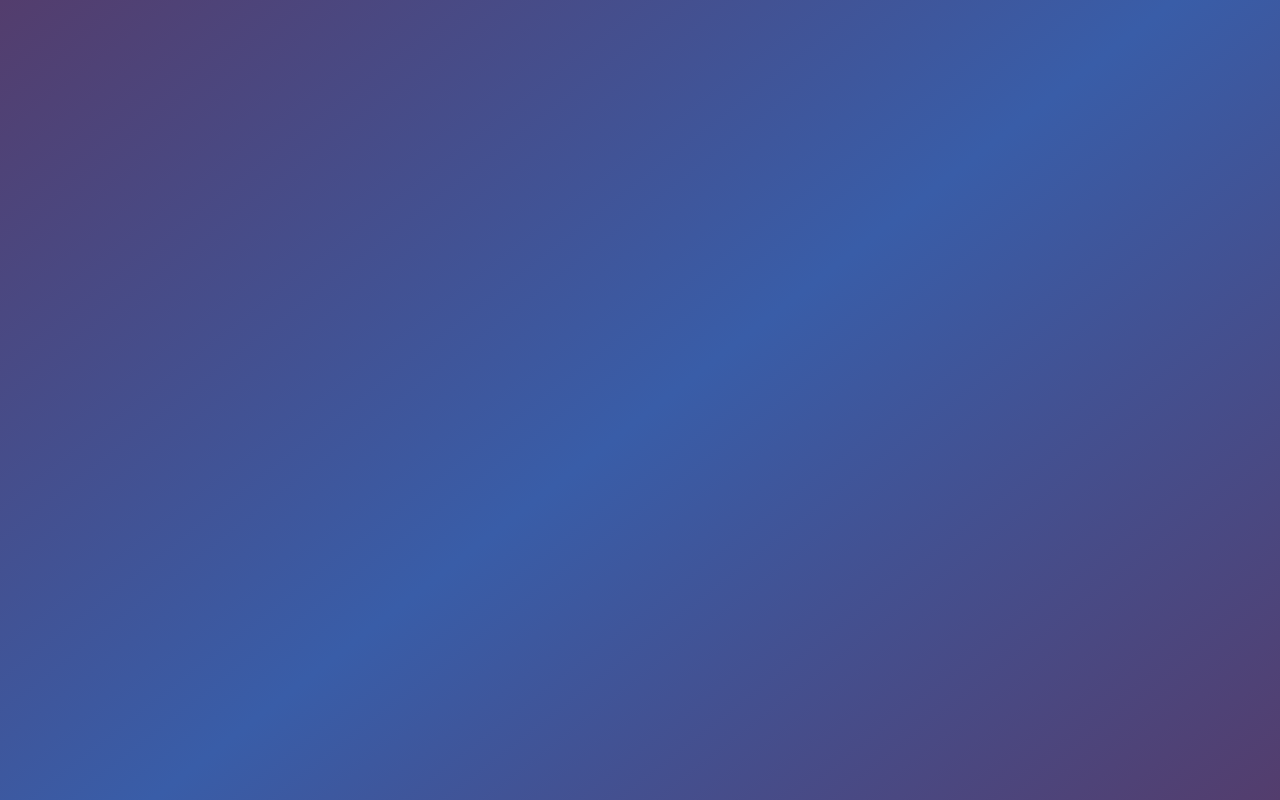
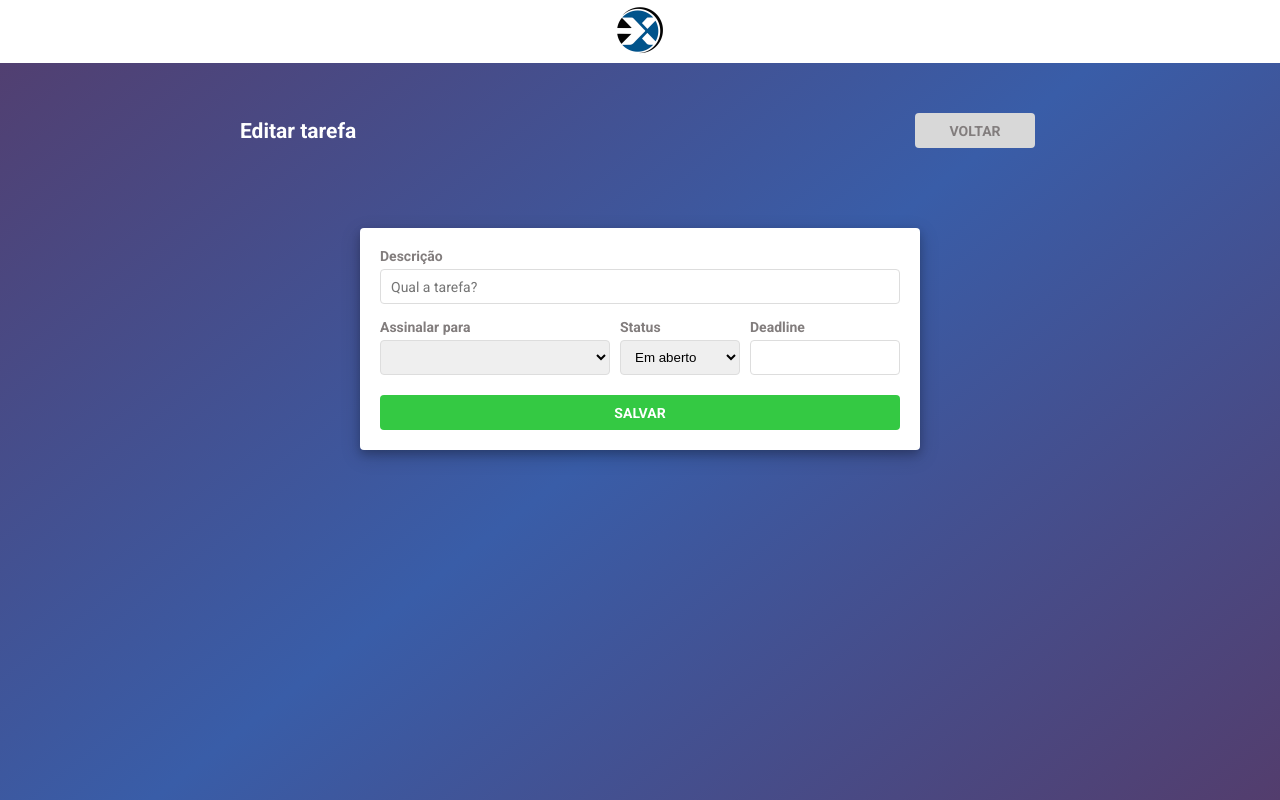
Before and after one commit to edilsonlm217/desafio-nextem, a React (Create React App) app in the folder frontend/: page /edit in a window 1280 px wide. Built offline with nearby package versions, Linux system fonts and the light colour scheme.

Commit message:
cria pagina de adicionar e editar tarefa

```diff
--- a/frontend/src/pages/AddTask/index.js
+++ b/frontend/src/pages/AddTask/index.js
@@ -1,9 +1,56 @@
 import React from 'react';
+import { Link } from 'react-router-dom';
 
-// import { Container } from './styles';
+import MainHeader from '../../components/Header';
+
+import { Container, SubHeader, Form } from './styles';
 
 export default function AddTask() {
   return (
-    <div />
+    <Container>
+      <MainHeader />
+			<SubHeader>
+				<strong>Adicionar tarefa</strong>
+				<div>
+					<Link to="/dashboard">
+						<button>VOLTAR</button>
+					</Link>
+				</div>
+			</SubHeader>
+      <Form>
+        <label>
+          Descrição
+          <input placeholder="Qual a tarefa?" />
+        </label>
+
+        <div>
+          <label className="responsavel">
+              Assinalar para
+              <select>
+                <option value="null"></option>
+                <option value="Edilson Lima">Edilson Lima</option>
+                <option value="Hemilly Júlia">Hemilly Júlia</option>
+                <option value="Moany Rocha">Moany Rocha</option>
+                <option value="Tereza Chagas">Tereza Chagas</option>
+              </select>
+          </label>
+          <label className="status">
+              Status
+              <select>
+                <option value="Em aberto">Em aberto</option>
+                <option value="Done">Done</option>
+                <option value="WIP">WIP</option>
+                <option value="Review">Review</option>
+                <option value="ToDo">To Do</option>
+              </select>
+          </label>
+          <label className="deadline">
+              Deadline
+              <input type="date" max="1979-12-31" />
+          </label>
+        </div>
+        <button>SALVAR</button>
+      </Form>
+    </Container>
   );
 }
--- /dev/null
+++ b/frontend/src/pages/AddTask/styles.js
@@ -0,0 +1,120 @@
+import styled from 'styled-components';
+import { darken } from 'polished';
+
+export const Container = styled.div`
+  display: flex;
+  flex-direction: column;
+  align-items: center;
+`;
+
+export const SubHeader = styled.div`
+    display: flex;
+    flex-direction: row;
+
+    align-items: center;
+    justify-content: space-between;
+
+    width: 100%;
+    margin-top: 50px;
+    margin-bottom: 30px;
+    max-width: 800px;
+    min-width: 500px;
+    color: #FFF;
+
+
+    strong {
+        font-size: 21px;
+        white-space: nowrap;
+    }
+
+    div {
+        white-space: nowrap;
+
+        button {
+            height: 35px;
+            width: 120px;
+            background: #D8D8D8;
+            border-radius: 4px;
+            border: none;
+            color: #827D7D;
+            margin-right: 5px;
+            font-weight: bold;
+        }
+
+        button:hover {
+            background: ${darken(0.1, '#D8D8D8')};
+        }
+    }
+`;
+
+export const Form = styled.div`
+    margin-top: 50px;
+    background: #FFF;
+    padding: 20px;
+    border: none;
+    border-radius: 4px;
+    box-shadow: 0 4px 8px 0 rgba(0, 0, 0, 0.2), 0 6px 20px 0 rgba(0, 0, 0, 0.19);
+
+
+    label {
+        display: flex;
+        flex-direction: column;
+        margin-bottom: 15px;
+        font-weight: bold;
+        color: #827D7D;
+
+        input {
+            height: 35px;
+            border: 1px solid #DDDDDD;
+            border-radius: 4px;
+            padding-left: 10px;
+            margin-top: 5px
+        }
+    }
+
+    .responsavel {
+        width: 230px;
+    }
+
+    .status {
+        margin-left: 10px;
+        margin-right: 10px;
+        width: 120px;
+    }
+
+    .deadline {
+        width: 150px;
+    }
+
+    div {
+        display: flex;
+        flex-direction: row;
+        justify-content: space-between;
+
+    }
+
+    button {
+        background: #34C943;
+        border-radius: 4px;
+        border: none;
+        height: 35px;
+        width: 100%;
+        color: #FFF;
+        font-weight: bold;
+        margin-top: 5px;
+    }
+
+    button:hover {
+        background: ${darken(0.1, '#34C943')};
+    }
+
+    select {
+        height: 35px;
+        border: 1px solid #DDDDDD;
+        border-radius: 4px;
+        padding-left: 10px;
+        margin-top: 5px
+    }
+
+
+`;
--- a/frontend/src/pages/Dashboard/index.js
+++ b/frontend/src/pages/Dashboard/index.js
@@ -1,7 +1,7 @@
 import React from 'react';
 import { Link } from 'react-router-dom';
 
-import MainHeader from '../../components/Header'
+import MainHeader from '../../components/Header';
 
 import { Container, TaskList, SubHeader } from './styles';
 
@@ -12,7 +12,7 @@ export default function Dashboard() {
 			<SubHeader>
 				<strong>Dashboard</strong>
 				<div>
-					<Link to="/alunos/cadastrar">
+					<Link to="/create">
 						<button type>ADICIONAR</button>
 					</Link>
 				</div>
--- a/frontend/src/pages/Dashboard/styles.js
+++ b/frontend/src/pages/Dashboard/styles.js
@@ -137,21 +137,7 @@ export const SubHeader = styled.div`
         }
 
         button:hover {
-            background: ${darken(0.1, '#EE4D64')};
-        }
-
-        input {
-            height: 35px;
-            width: 250px;
-            padding-left: 10px;
-            margin-left: 5px;
-            border: 1px solid #DDDDDD;
-            border-radius: 4px;
-
-
-            ::placeholder {
-                color: #999999;
-            }
+            background: ${darken(0.1, '#34C943')};
         }
     }
 `;
--- a/frontend/src/pages/EditTask/index.js
+++ b/frontend/src/pages/EditTask/index.js
@@ -1,9 +1,56 @@
 import React from 'react';
+import { Link } from 'react-router-dom';
 
-// import { Container } from './styles';
+import MainHeader from '../../components/Header';
 
-export default function EditTask() {
+import { Container, SubHeader, Form } from './styles';
+
+export default function AddTask() {
   return (
-    <div />
+    <Container>
+      <MainHeader />
+			<SubHeader>
+				<strong>Editar tarefa</strong>
+				<div>
+					<Link to="/dashboard">
+						<button>VOLTAR</button>
+					</Link>
+				</div>
+			</SubHeader>
+      <Form>
+        <label>
+          Descrição
+          <input placeholder="Qual a tarefa?" />
+        </label>
+
+        <div>
+          <label className="responsavel">
+              Assinalar para
+              <select>
+                <option value="null"></option>
+                <option value="Edilson Lima">Edilson Lima</option>
+                <option value="Hemilly Júlia">Hemilly Júlia</option>
+                <option value="Moany Rocha">Moany Rocha</option>
+                <option value="Tereza Chagas">Tereza Chagas</option>
+              </select>
+          </label>
+          <label className="status">
+              Status
+              <select>
+                <option value="Em aberto">Em aberto</option>
+                <option value="Done">Done</option>
+                <option value="WIP">WIP</option>
+                <option value="Review">Review</option>
+                <option value="ToDo">To Do</option>
+              </select>
+          </label>
+          <label className="deadline">
+              Deadline
+              <input></input>
+          </label>
+        </div>
+        <button>SALVAR</button>
+      </Form>
+    </Container>
   );
 }
--- /dev/null
+++ b/frontend/src/pages/EditTask/styles.js
@@ -0,0 +1,116 @@
+import styled from 'styled-components';
+import { darken } from 'polished';
+
+export const Container = styled.div`
+  display: flex;
+  flex-direction: column;
+  align-items: center;
+`;
+
+export const SubHeader = styled.div`
+    display: flex;
+    flex-direction: row;
+
+    align-items: center;
+    justify-content: space-between;
+
+    width: 100%;
+    margin-top: 50px;
+    margin-bottom: 30px;
+    max-width: 800px;
+    min-width: 500px;
+    color: #FFF;
+
+
+    strong {
+        font-size: 21px;
+        white-space: nowrap;
+    }
+
+    div {
+        white-space: nowrap;
+
+        button {
+            height: 35px;
+            width: 120px;
+            background: #D8D8D8;
+            border-radius: 4px;
+            border: none;
+            color: #827D7D;
+            margin-right: 5px;
+            font-weight: bold;
+        }
+
+        button:hover {
+            background: ${darken(0.1, '#D8D8D8')};
+        }
+    }
+`;
+
+export const Form = styled.div`
+    margin-top: 50px;
+    background: #FFF;
+    padding: 20px;
+    border: none;
+    border-radius: 4px;
+    box-shadow: 0 4px 8px 0 rgba(0, 0, 0, 0.2), 0 6px 20px 0 rgba(0, 0, 0, 0.19);
+
+
+    label {
+        display: flex;
+        flex-direction: column;
+        margin-bottom: 15px;
+        font-weight: bold;
+        color: #827D7D;
+
+        input {
+            height: 35px;
+            border: 1px solid #DDDDDD;
+            border-radius: 4px;
+            padding-left: 10px;
+            margin-top: 5px
+        }
+    }
+
+    .responsavel {
+        width: 230px;
+    }
+
+    .status {
+        margin-left: 10px;
+        margin-right: 10px;
+        width: 120px;
+    }
+
+    .deadline {
+        width: 150px;
+    }
+
+    div {
+        display: flex;
+        flex-direction: row;
+        justify-content: space-between;
+
+    }
+
+    button {
+        background: #34C943;
+        border-radius: 4px;
+        border: none;
+        height: 35px;
+        width: 100%;
+        color: #FFF;
+        font-weight: bold;
+        margin-top: 5px;
+    }
+
+    select {
+        height: 35px;
+        border: 1px solid #DDDDDD;
+        border-radius: 4px;
+        padding-left: 10px;
+        margin-top: 5px
+    }
+
+
+`;
--- a/frontend/src/routes/index.js
+++ b/frontend/src/routes/index.js
@@ -13,7 +13,7 @@ export default function Routes() {
         <Switch>
             <Route path="/" exact component={Login} />
             <Route path="/dashboard" component={Dashboard} isPrivate />
-            <Route path="/add" component={AddTask} isPrivate />
+            <Route path="/create" component={AddTask} isPrivate />
             <Route path="/edit" component={EditTask} isPrivate />
         </Switch>
     );
```
